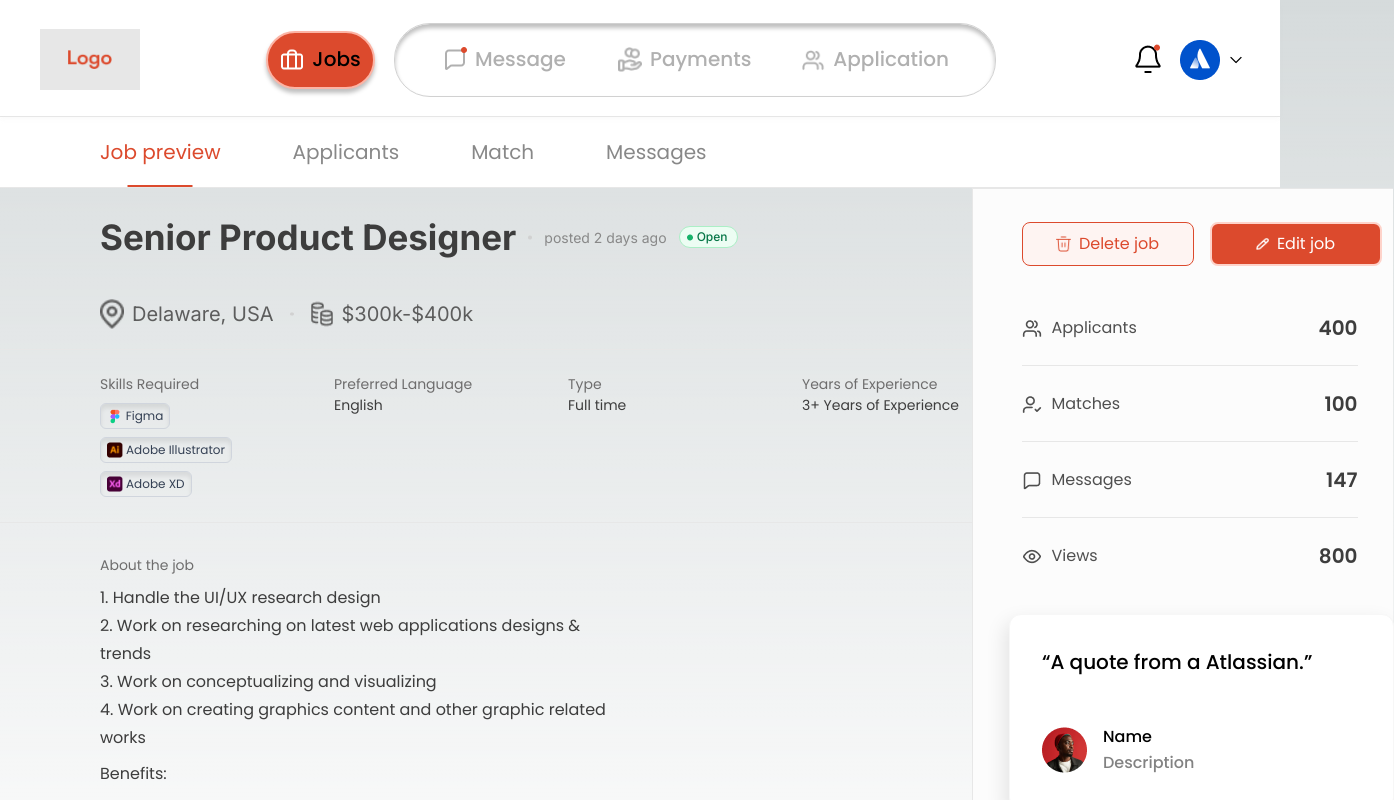
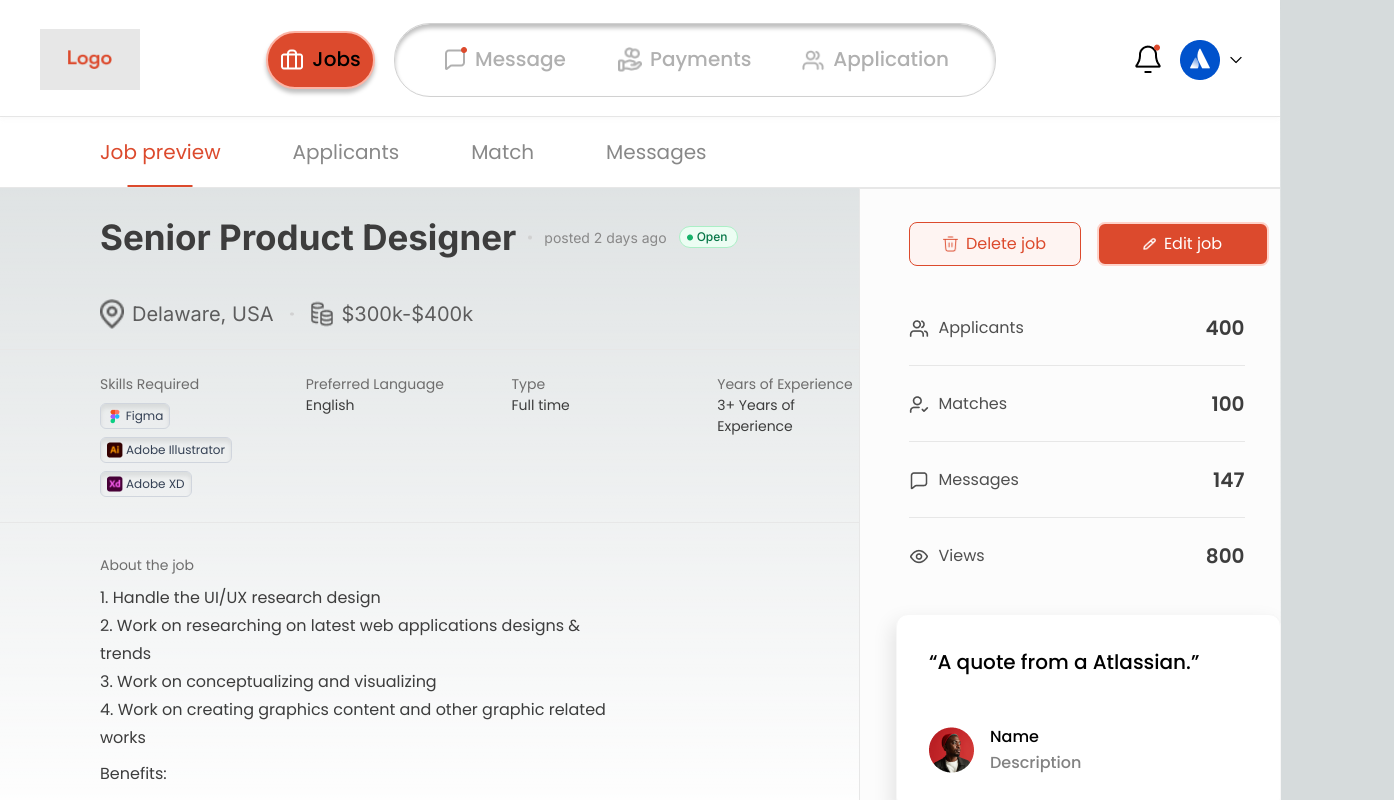
Before and after one commit to Zeref101/Job-preview-dashboard, a Next.js app: page / in a window 1280 px wide. Shown: the top 800 px of the page, 1394 px wide, since content can reach past the window. Built offline with nearby package versions, Linux system fonts and the light colour scheme; a web font is replaced by a local one.

Commit message:
feat: Update page.tsx with client-side rendering and custom scrollbar styles

```diff
--- a/app/page.tsx
+++ b/app/page.tsx
@@ -1,3 +1,4 @@
+'use client'
 import Navbar from "@/components/Navbar";
 import Image from "next/image";
 import { homeLinks } from "@/constants";
@@ -7,14 +8,20 @@ import smallDot from "../public/smallDot.png";
 import greenDot from "../public/greenDot.png";
 import marker from "../public/marker.png"
 import stack from "../public/coins-stacked-03.png"
-import figma from "../public/figma.png"
-import Ai from "../public/Ai.png"
-import Xd from "../public/Xd.png"
 import Skills from "@/components/Skills";
 import AboutJob from "@/components/AboutJob";
 import Footer from "@/components/Footer";
+import React from "react";
 
 export default function Home() {
+  React.useEffect(() => {
+    document.body.style.overflow = 'hidden';
+
+    return () => {
+      document.body.style.overflow = '';
+    };
+  }, []);
+
   return (
     <main className="flex min-h-screen flex-col items-center">
       <Navbar />
@@ -30,12 +37,10 @@ export default function Home() {
           })}
         </div>
       </div>
-      <div className="flex w-full h-screen">
-        <div className="w-full">
-
+      <div className="flex w-full h-[80vh]">
+        <div className="w-full overflow-y-scroll custom-scrollbar">
           <section className=" w-full flex flex-col gap-[24px]  ">
             <div className="flex flex-col gap-[24px] pb-[20px] border-b-[1px] border-[#E7E7E7]">
-
               <div className=" flex justify-start items-center  gap-[12px] h-[27px] mt-[36px] ml-[100px]">
                 <span className=" font-bold text-[#3D3D3D] text-[35px] leading-[52.5px] ">Senior Product Designer</span>
                 <Image src={smallDot} alt="gray-dot" width={4} height={4} />
@@ -58,7 +63,6 @@ export default function Home() {
               </div>
             </div>
           </section>
-
           <Skills />
           <AboutJob />
           <Footer />
```
